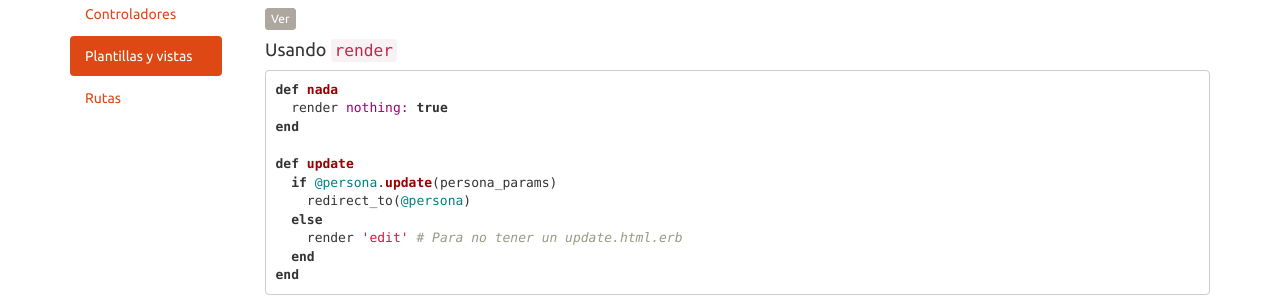
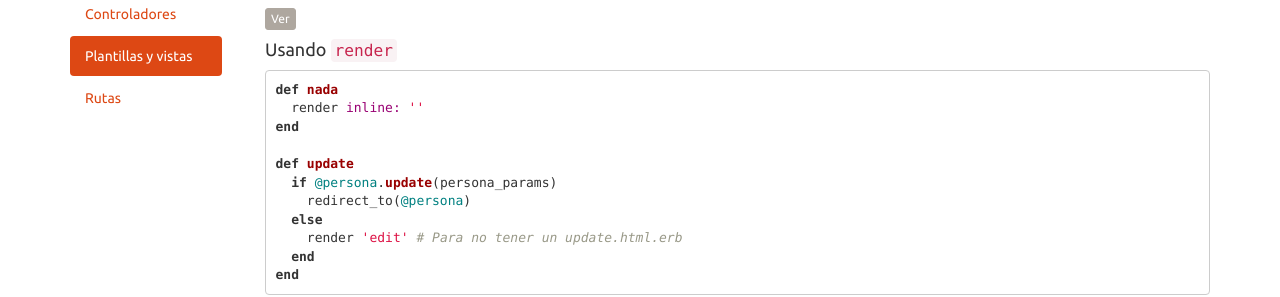
Before and after one commit to francocatena/clases, a Jekyll site: the page built from _posts/clases/2014-05-17-clase-4.markdown, in a window 1280 px wide and 900 px high, scrolled down 5412 px. Shown: the part 160-457 px from the top of the window. Built offline with Jekyll 4.4.1, drawn with Linux system fonts in a browser that asks for light colours; Markdown is read by kramdown in place of the engine named in the settings.

Commit message:
Fix some mistakes in Lesson 4

````diff
--- a/_posts/clases/2014-05-17-clase-4.markdown
+++ b/_posts/clases/2014-05-17-clase-4.markdown
@@ -453,9 +453,9 @@
 
 3 métodos importantes
 
-- render
-- redirect_to
-- head
+- `render`
+- `redirect_to`
+- `head`
 
 #### La convención ####
 
@@ -496,7 +496,7 @@
 
 ```ruby
 def nada
-  render nothing: true
+  render inline: ''
 end
 
 def update
````
